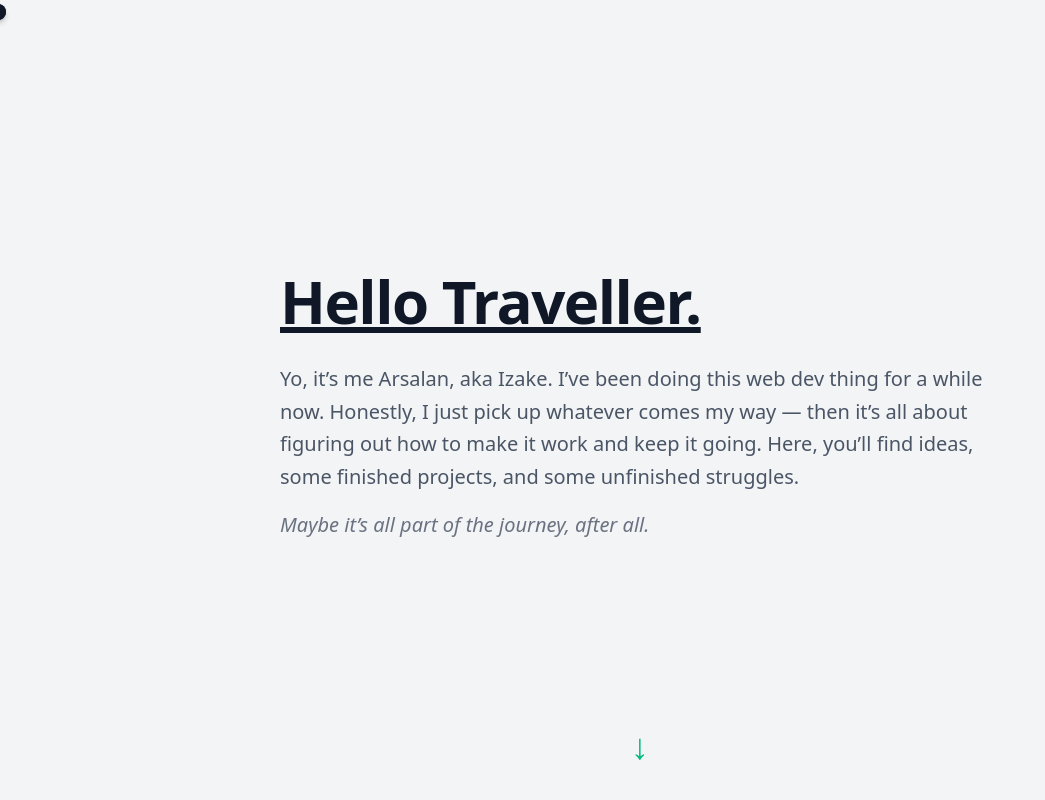
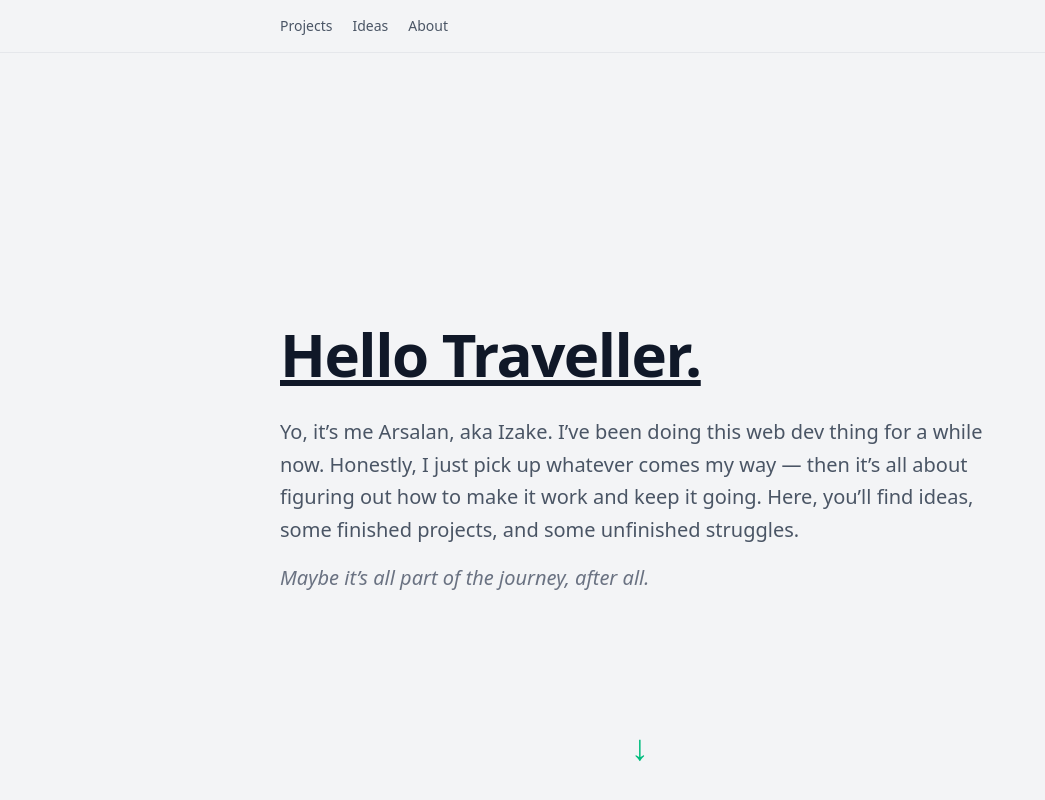
Before and after one commit to i24k3/portfolio, a React (Vite) app: page / in a window 1280 px wide. Shown: the top 800 px of the page, without its empty margins (0-1045 px from the left). Built offline with nearby package versions, Linux system fonts and the light colour scheme.

Commit message:
add header, add footer, fix cursor blob at top-left, fix pointer in about section

```diff
--- a/src/App.jsx
+++ b/src/App.jsx
@@ -2,6 +2,8 @@
 import About from './components/About';
 import Cursor from './components/Cursor';
 import { Experience } from './components/Experience';
+import Footer from './components/Footer';
+import Header from './components/Header';
 import { HeroSection } from './components/HeroSection';
 import Projects from './components/Projects';
 import ScrollInd from './components/ScrollInd';
@@ -13,33 +15,22 @@ function App() {
 
     return (
         <>
+
             <div className='bg-gray-100'>
                 <Cursor/>
 
                 <ScrollInd/>
+                <Header/>
                 {data && <HeroSection data={data.hero}/>}
                 {data && <About data={data.aboutme}/>}
                 {data && <Experience data={data.experience}/>}
                 {data && <Projects data={data.projects}/>}
+                <Footer/>
 
-                {/* <SiteNotice/> */}
             </div>
+
         </>
     )
 }
 
-
-export function SiteNotice() {
-    return (
-    <div className="w-full flex justify-center mt-8 px-4">
-      <div className="border border-amber-600 text-gray-900 px-4 py-3 rounded-md text-center max-w-2xl w-full">
-        <p className="text-sm sm:text-base leading-relaxed">
-          <span className="font-semibold text-black">Site in progress:</span> This project is currently under development. New features and improvements are on the way.
-        </p>
-      </div>
-    </div>
-  );
-}
-
-
 export default App
--- a/src/components/About.jsx
+++ b/src/components/About.jsx
@@ -1,28 +1,3 @@
-/*
-
-"use strict"
-
-export default function About({ data }) {
-    const { title: heading, desc_1, desc_2 } = data;
-
-    return (
-        <section className="bg-transparent text-gray-900 py-33">
-            <div className="max-w-3xl mx-auto px-6 text-left">
-                <h2 className="text-4xl md:text-5xl font-bold tracking-tight mb-6 underline">
-                    {heading}
-                </h2>
-                <p className="text-lg md:text-xl text-gray-600 leading-relaxed mb-4">
-                    {desc_1}
-                </p>
-                <p className="text-lg md:text-xl text-gray-500 leading-relaxed italic">
-                    {desc_2}
-                </p>
-            </div>
-        </section>
-    );
-}
-
-*/
 "use strict";
 
 import { useState } from "react";
@@ -37,7 +12,7 @@ export default function About({ data }) {
     };
 
     return (
-        <section className="bg-transparent text-gray-900 py-33"
+        <section className="bg-transparent text-gray-900 py-33 cursor-pointer"
                     onClick={toggleExpand}
                     onMouseEnter={() => setHovered(true)}
                     onMouseLeave={() => setHovered(false)}
--- a/src/components/Cursor.jsx
+++ b/src/components/Cursor.jsx
@@ -1,7 +1,8 @@
 "use client";
 import { useEffect, useRef, useState } from "react";
 
-const cord = { x: -22, y: -22 };
+const cord = { x: -9999, y: -9999 };
+// const cord = { x: -22, y: -22 };
 
 export default function CustomCursor() {
     const circlesRef = useRef([]);
--- a/src/components/Experience.jsx
+++ b/src/components/Experience.jsx
@@ -47,7 +47,6 @@ const ExpCard = ({ data }) => {
             onMouseLeave={() => setCardHovered(false)}
         >
 
-            <div className="absolute -left-2.5 top-1 w-4 h-4 bg-gray-900 rounded-full shadow-md"></div>
 
             <h3 className="text-xl font-semibold text-gray-900">{title}</h3>
             <p className="text-sm text-gray-500 mb-2 italic">{date}</p>
--- a/src/components/Footer.jsx
+++ b/src/components/Footer.jsx
@@ -1,9 +1,16 @@
-
-"use strict"
+"use strict";
 
 export default function Footer() {
     return (
-        <>
-        </>
+        <footer className="w-full border-t border-gray-200 mt-24">
+            <div className="max-w-3xl mx-auto px-6 py-10">
+                <p className="text-sm text-gray-500 leading-relaxed">
+                    Still figuring things out.
+                    <span className="block mt-2 italic text-gray-400">
+                        © {new Date().getFullYear()} Arsalan (Izake)
+                    </span>
+                </p>
+            </div>
+        </footer>
     );
 }
--- a/src/components/Header.jsx
+++ b/src/components/Header.jsx
@@ -1,9 +1,32 @@
-
-"use strict"
+"use strict";
 
 export default function Header() {
     return (
-        <>
-        </>
+        <header className="w-full border-b border-gray-200">
+            <div className="max-w-3xl mx-auto px-6 py-4">
+                <div className="flex flex-col gap-4 sm:flex-row sm:items-center sm:justify-between">
+                    <nav className="flex gap-5 text-sm text-gray-600">
+                        <a
+                            href="#projects"
+                            className="hover:text-gray-900 transition"
+                        >
+                            Projects
+                        </a>
+                        <a
+                            href="#ideas"
+                            className="hover:text-gray-900 transition"
+                        >
+                            Ideas
+                        </a>
+                        <a
+                            href="#about"
+                            className="hover:text-gray-900 transition"
+                        >
+                            About
+                        </a>
+                    </nav>
+                </div>
+            </div>
+        </header>
     );
 }
```
